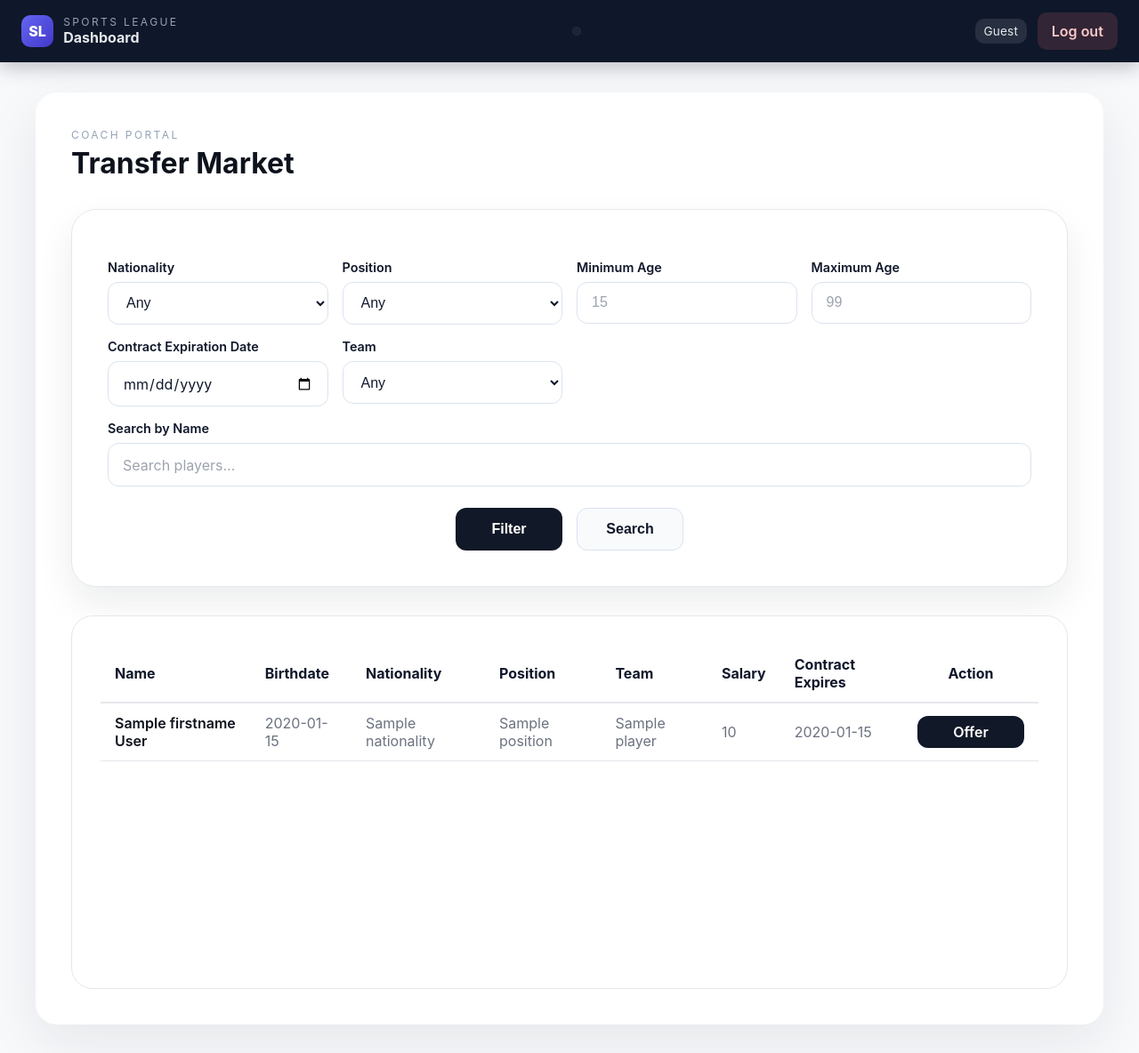
After one commit to simay-uygur/CS-353-Sports-League-and-Player-Management-System, a Flask app: template app/templates/coach_transfer_market.html in a window 1280 px wide. The commit adds this page. Shown: the whole page at 89% size. Run offline with Flask 2, Linux system fonts and the light colour scheme; the template is opened without the code that fills it: most values are stand-ins (such as "Sample title", 1, 10 or a date in 2020); some libraries are stand-ins or nearby versions.

```diff
--- a/app/app.py
+++ b/app/app.py
@@ -52,7 +52,7 @@ def strftime_filter(value, format_string='%Y-%m-%d %H:%M:%S'):
 @app.context_processor
 def inject_now():
     """Make datetime.now() available in templates."""
-    return {'now': datetime.now}
+    return {'now': datetime.now()}
 @app.before_request
 def _set_default_banner():
     role = session.get("role")
--- a/app/templates/admin_view_leagues.html
+++ b/app/templates/admin_view_leagues.html
@@ -88,7 +88,6 @@
                                             <td>{{ season.enddate|strftime('%b %d, %Y %H:%M') }}</td>
                                             <td>${{ "{:,.0f}".format(season.prizepool) }}</td>
                                             <td class="table-actions">
-                                                {% set now = now() %}
                                                 {% set season_ended = season.enddate < now %}
                                                 <div style="display: flex; gap: 0.5rem; align-items: center;">
                                                     {% if not season_ended %}
--- /dev/null
+++ b/app/templates/coach_transfer_market.html
@@ -0,0 +1,116 @@
+<!DOCTYPE html>
+<html lang="en">
+
+<head>
+  <meta charset="UTF-8">
+  <meta name="viewport" content="width=device-width, initial-scale=1.0">
+  <link rel="stylesheet" href="{{ url_for('static', filename='css/styles.css') }}">
+  <title>Transfer Market | CS353</title>
+</head>
+
+<body class="dashboard-body">
+  {% include "_banner.html" %}
+  <div class="dashboard-container">
+    <div class="admin-header">
+      <div>
+        <p class="eyebrow">Coach Portal</p>
+        <h1>Transfer Market</h1>
+      </div>
+    </div>
+
+    <!-- Player filtering Section -->
+    <div class="create-card">
+      <form class="create-card-inner">
+        <div class="match-grid">
+          <div class="form-group">
+            <label for="nationality">Nationality</label>
+            <select name="nationality" id="nationality-filter">
+              <option value="" selected>Any</option>
+              {% for nationality in nationalities %}
+              <option value="{{ nationality['nationality'] }}">{{ nationality['nationality'] }}</option>
+              {% endfor %}
+            </select>
+          </div>
+          <div class="form-group">
+            <label for="pos">Position</label>
+            <select name="pos" id="position-filter">
+              <option value="" selected>Any</option>
+              {% for position in positions %}
+              <option value="{{ position['position'] }}">{{ position['position'] }}</option>
+              {% endfor %}
+            </select>
+          </div>
+          <div class="form-group">
+            <label for="minAge">Minimum Age</label>
+            <input type="number" id="minAge" name="minAge" min="15" max="200" placeholder="15">
+          </div>
+          <div class="form-group">
+            <label for="maxAge">Maximum Age</label>
+            <input type="number" id="maxAge" name="maxAge" min="15" max="200" placeholder="99">
+          </div>
+          <div class="form-group">
+            <label for="contactExpirationDate">Contract Expiration Date</label>
+            <input type="date" id="contactExpirationDate" name="contactExpirationDate">
+          </div>
+          <div class="form-group">
+            <label for="team">Team</label>
+            <select name="team" id="team-filter">
+              <option value="" selected>Any</option>
+              {% for team in teams %}
+              <option value="{{ team['teamid'] }}">{{ team['teamname'] }}</option>
+              {% endfor %}
+            </select>
+          </div>
+        </div>
+        <!-- Search by name -->
+        <div class="form-group">
+          <label for="search-input">Search by Name</label>
+          <input type="text" id="search-input" name="name" placeholder="Search players...">
+        </div>
+        <div class="form-action-buttons">
+          <button class="btn solid" id="filter-button">Filter</button>
+          <button class="btn ghost" id="search-button">Search</button>
+        </div>
+      </form>
+    </div>
+
+    <!-- Player Table Section -->
+    <div class="bracket-panel">
+      <table style="width: 100%; border-collapse: collapse;">
+        <thead>
+          <tr style="border-bottom: 2px solid #e5e7eb;">
+            <th style="text-align: left; padding: 0.75rem 1rem; color: #0f172a;">Name</th>
+            <th style="text-align: left; padding: 0.75rem 1rem; color: #0f172a;">Birthdate</th>
+            <th style="text-align: left; padding: 0.75rem 1rem; color: #0f172a;">Nationality</th>
+            <th style="text-align: left; padding: 0.75rem 1rem; color: #0f172a;">Position</th>
+            <th style="text-align: left; padding: 0.75rem 1rem; color: #0f172a;">Team</th>
+            <th style="text-align: left; padding: 0.75rem 1rem; color: #0f172a;">Salary</th>
+            <th style="text-align: left; padding: 0.75rem 1rem; color: #0f172a;">Contract Expires</th>
+            <th style="text-align: center; padding: 0.75rem 1rem; color: #0f172a;">Action</th>
+          </tr>
+        </thead>
+        <tbody>
+          {% for player in players %}
+          <tr style="border-bottom: 1px solid #e5e7eb;">
+            <td style="padding: 0.75rem 1rem; font-weight: 600;">{{ player['firstname'] }} {{player['lastname']}}</td>
+            <td style="padding: 0.75rem 1rem; color: #6b7280;">{{ player['birthdate'] }}</td>
+            <td style="padding: 0.75rem 1rem; color: #6b7280;">{{ player['nationality'] }}</td>
+            <td style="padding: 0.75rem 1rem; color: #6b7280;">{{ player['position'] }}</td>
+            <td style="padding: 0.75rem 1rem; color: #6b7280;">{{ player['teamname'] }}</td>
+            <td style="padding: 0.75rem 1rem; color: #6b7280;">{{ player['salary'] }}</td>
+            <td style="padding: 0.75rem 1rem; color: #6b7280;">{{ player['enddate']}}</td>
+            <td style="padding: 0.75rem 1rem; text-align: center;">
+              <a href="{{url_for('coach.transfer_offer', player_id=player['usersid'])}}" class="btn solid" style="padding: 0.5rem 1rem; text-decoration: none; display: inline-block;">Offer</a>
+            </td>
+          </tr>
+          {% endfor %}
+        </tbody>
+      </table>
+      {% if not players %}
+      <p class="empty-state" style="text-align: center; padding: 2rem;">No players found matching your criteria.</p>
+      {% endif %}
+    </div>
+  </div>
+</body>
+
+</html>
```
Also changed, not shown: app/templates/coach_transfer_offer.html (added, +56 -0 lines), app/templates/coach_view_transfer_offers.html (added, +64 -0 lines).
